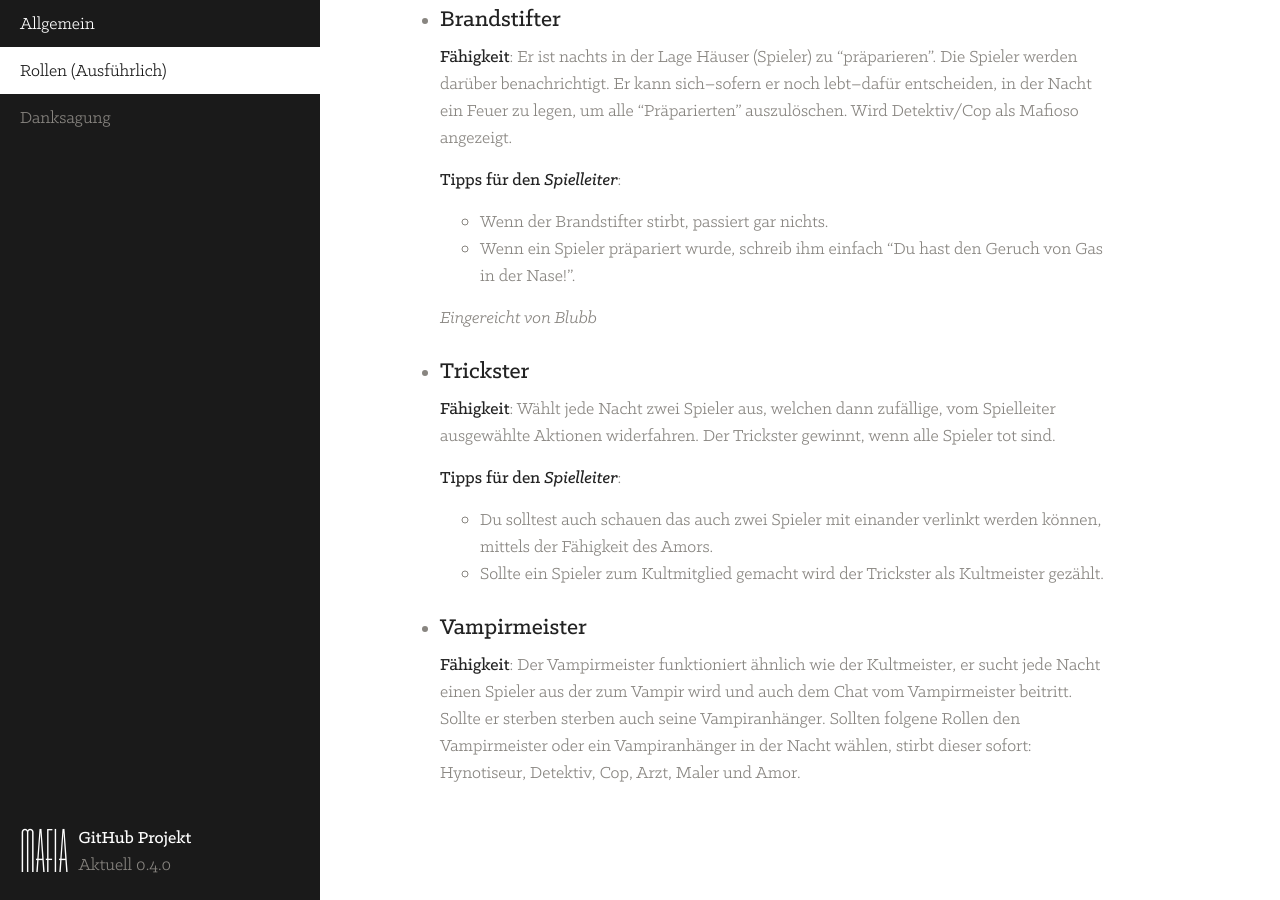
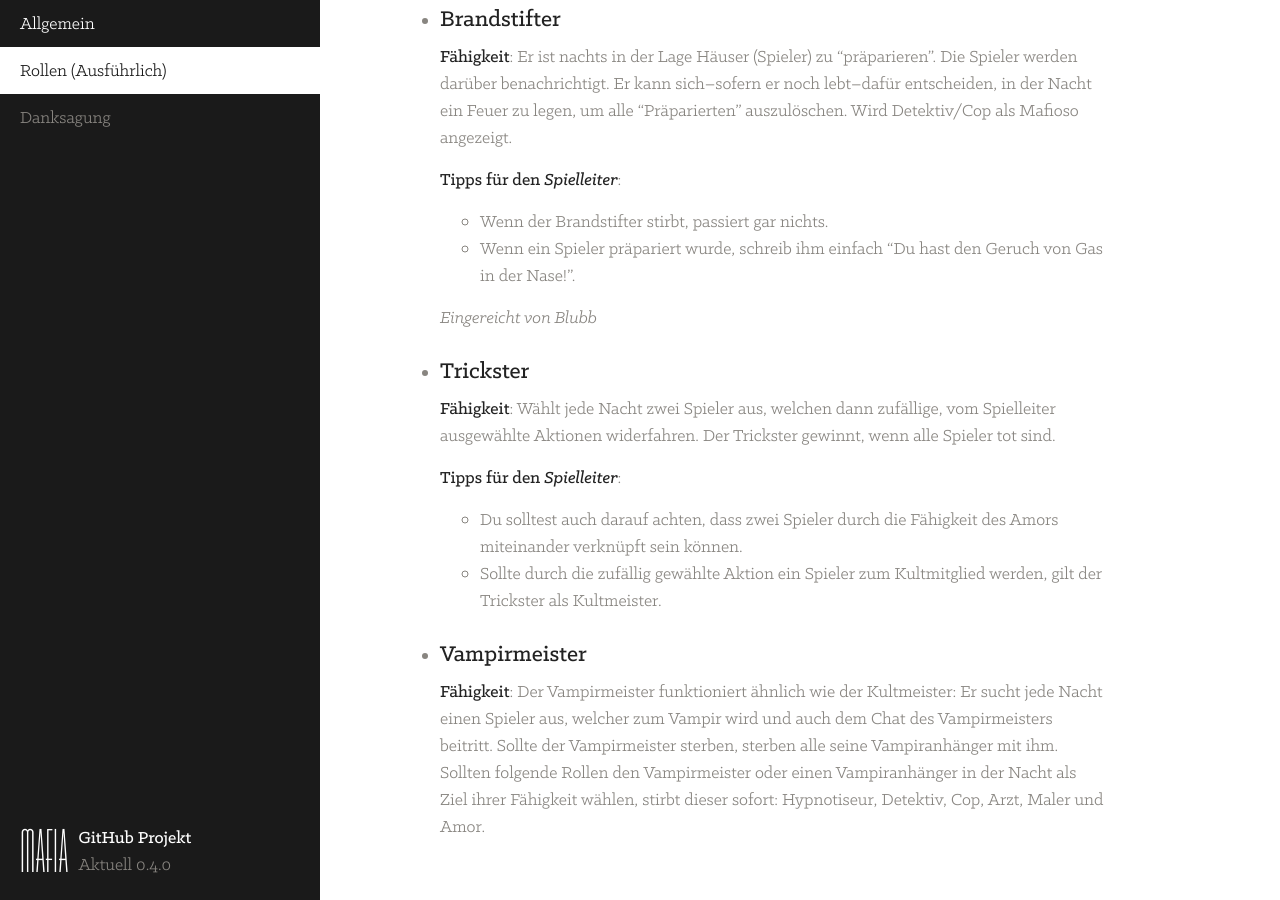
Before and after one commit to gamekeller/mafia, a Jekyll site: the page built from extended.md, in a window 1280 px wide and 900 px high, scrolled down 17944 px. Built offline with Jekyll 4.4.1, drawn with Linux system fonts in a browser that asks for light colours; emoji names are drawn with the system emoji font; some of the changed text lies outside the part shown.

Commit message:
didn't saw the other corrections

```diff
--- a/extended.md
+++ b/extended.md
@@ -511,7 +511,7 @@ Jede Rolle ist wichtig, egal ob Bürger oder Mafia Goon, also verschwendet sie n
 
       **Tipp für den *Spielleiter***: Schauen, dass der Spieler nichts im Mafia Chat schreibt!
 
-	  **Variante**: "AntiWalt": Der Anwalt wählt keine Mafiosi sondern Bürger aus. Die für einen Detektiv oder Cop aussehen wie ein Mafiosi.
+	  **Variante**: "AntiWalt": Der Anwalt wählt keine Mafiosi, sondern Bürger aus, die für den Detektiv und Cop aussehen wie Mafiosi.
 
 - ## **Supporter der Mafia Tier II**
 
@@ -652,10 +652,10 @@ Jede Rolle ist wichtig, egal ob Bürger oder Mafia Goon, also verschwendet sie n
 
       **Tipps für den *Spielleiter***:
 
-	  * Du solltest auch schauen das auch zwei Spieler mit einander verlinkt werden können, mittels der Fähigkeit des Amors.
-	  * Sollte ein Spieler zum Kultmitglied gemacht wird der Trickster als Kultmeister gezählt.
+	  * Du solltest auch darauf achten, dass zwei Spieler durch die Fähigkeit des Amors miteinander verknüpft sein können.
+	  * Sollte durch die zufällig gewählte Aktion ein Spieler zum Kultmitglied werden, gilt der Trickster als Kultmeister.
 
    - ### **Vampirmeister**
       {: #vampirmeister}
 
-      **Fähigkeit**: Der Vampirmeister funktioniert ähnlich wie der Kultmeister, er sucht jede Nacht einen Spieler aus der zum Vampir wird und auch dem Chat vom Vampirmeister beitritt. Sollte er sterben sterben auch seine Vampiranhänger. Sollten folgene Rollen den Vampirmeister oder ein Vampiranhänger in der Nacht wählen, stirbt dieser sofort: Hynotiseur, Detektiv, Cop, Arzt, Maler und Amor.
+      **Fähigkeit**: Der Vampirmeister funktioniert ähnlich wie der Kultmeister: Er sucht jede Nacht einen Spieler aus, welcher zum Vampir wird und auch dem Chat des Vampirmeisters beitritt. Sollte der Vampirmeister sterben, sterben alle seine Vampiranhänger mit ihm. Sollten folgende Rollen den Vampirmeister oder einen Vampiranhänger in der Nacht als Ziel ihrer Fähigkeit wählen, stirbt dieser sofort: Hypnotiseur, Detektiv, Cop, Arzt, Maler und Amor.
```
Also changed, not shown: index.md (+3 -3 lines).
